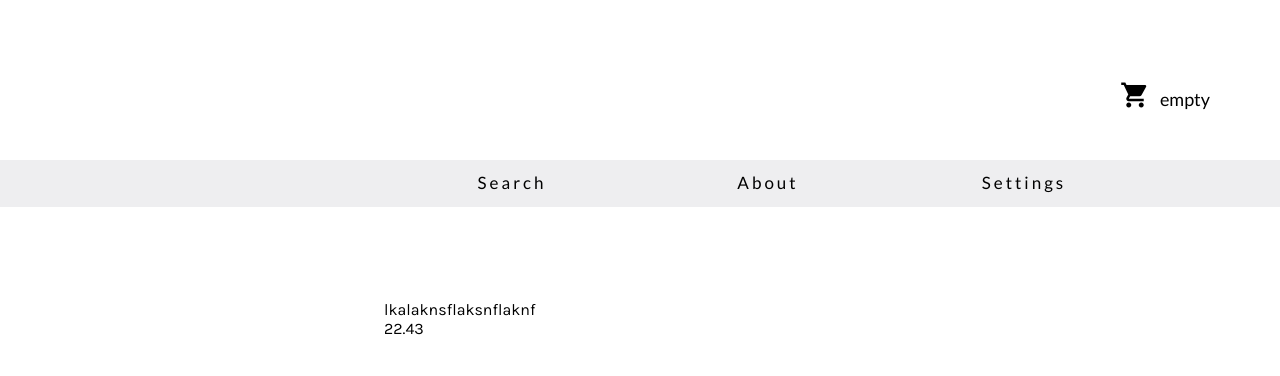
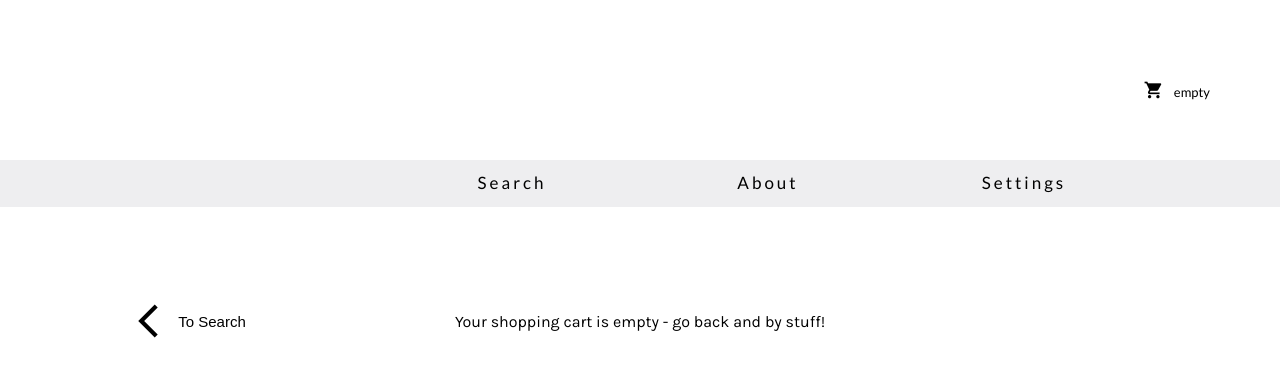
Before and after one commit to cookiesburg/closet-front, a React (Create React App) app: page /shopping-cart in a window 1280 px wide. Shown: the top 376 px of the page. Built offline with nearby package versions, Linux system fonts and the light colour scheme.

Commit message:
style CartBoxContainer and add back button

```diff
--- a/src/cart/CartContainer.js
+++ b/src/cart/CartContainer.js
@@ -1,18 +1,31 @@
 import React, {Component} from 'react';
 import styled from 'styled-components';
+import CartItemBox from './CartItemBox';
+import { connect } from 'react-redux';
+import { bindActionCreators } from 'redux';
+import { Link } from 'react-router-dom';
 
 class CartContainer extends Component {
   render() {
     return(
       <Wrapper>
-        <div className='left'></div>
-        <div className-='center'>
-          <div className='item-desc'>
-            lkalaknsflaksnflaknf
-          </div>
-          <div className='price'>
-            22.43
-          </div>
+        <div className='left'>
+          <Link to='/'>
+            <button>
+              <i class="material-icons">arrow_back_ios</i> To Search
+            </button>
+          </Link>
+        </div>
+        <div className='center'>
+
+        {
+          this.props.isEmpty ?
+          'Your shopping cart is empty - go back and by stuff!' :
+          this.props.cartList.map(item => <CartItemBox key={item.id} item={item} />)
+
+        }
+
+
         </div>
         <div className='right'></div>
       </Wrapper>
@@ -20,7 +33,17 @@ class CartContainer extends Component {
   }
 }
 
-export default CartContainer;
+const mapStateToProps = state => ({
+  isEmpty: state.cart.isEmpty,
+  cartList: state.cart.cartList,
+});
+
+const mapDispatchToProps = dispatch => bindActionCreators({
+}, dispatch);
+
+export default connect(mapStateToProps, mapDispatchToProps)(CartContainer);
+
+// export default CartContainer;
 
 const Wrapper = styled.div`
   display: grid;
@@ -30,5 +53,26 @@ const Wrapper = styled.div`
   .center {
     display: flex;
     flex-direction: column;
+    justify-content: center;
+    align-items: center;
+  }
+  .left{
+    display: flex;
+    justify-content: center;
+    button{
+      background: white;
+      border: none;
+      font-size: 15px;
+      display: flex;
+      align-items: center;
+
+      :hover{
+        cursor:pointer;
+      }
+    }
+  }
+
+  i {
+    font-size: 40px;
   }
 `;
--- a/src/cart/CartIcon.js
+++ b/src/cart/CartIcon.js
@@ -40,12 +40,12 @@ const Cart = styled.div`
   right: 60px;
   z-index: 3;
   padding: 10px;
-  font-size: 18px;
+  font-size: 13px;
   display: flex;
   align-items: flex-end;
 
   i {
-    font-size: 30px;
+    font-size: 20px;
     padding-right: 10px;
   }
 `;
--- /dev/null
+++ b/src/cart/CartItemBox.js
@@ -0,0 +1,77 @@
+import React, { Component } from 'react';
+import styled from 'styled-components';
+import { connect } from 'react-redux';
+import { bindActionCreators } from 'redux';
+import { removeItem } from '../cart/actions';
+
+class CartItemBox extends Component {
+  deleteItem = (e) => {
+    e.preventDefault();
+    const item = this.props.item;
+    console.log(item, 'submit');
+    this.props.removeItem(item);
+  };
+
+  render() {
+    return(
+      <Container>
+        <div className='top'>
+          <div className='item-title'>{this.props.item.brand.name} Model Name and Size (M)</div>
+          <button onClick={ (e) => {this.deleteItem(e)}}>
+            <i class="material-icons">close</i>
+          </button>
+        </div>
+        <div className='item-desc'>{this.props.item.desc}</div>
+        <div className='price'>
+          {this.props.item.price}.00
+        </div>
+      </Container>
+    );
+  }
+}
+
+const mapStateToProps = state => ({
+});
+
+const mapDispatchToProps = dispatch => bindActionCreators({
+  removeItem,
+}, dispatch);
+
+export default connect(mapStateToProps, mapDispatchToProps)(CartItemBox);
+
+const Container = styled.div`
+  color: black;
+  padding: 10px;
+  border-bottom: 2px solid var(--gray);
+
+  .top{
+    display:flex;
+    justify-content: space-between;
+    align-items: center;
+  }
+  .item-title{
+    font-weight: bold;
+    margin-bottom: 15px;
+  }
+  .item-desc{
+    padding-right: 20%;
+  }
+  .price{
+    padding-top: 5px;
+    width: 100%;
+    justify-content: right;
+    font-size: 16px;
+    padding-left: 80%;
+  }
+  button{
+    background: white;
+    border: none;
+    i{
+      font-size: 15px;
+    }
+    :hover{
+      cursor:pointer;
+    }
+  }
+
+`;
--- a/src/shirts/ShirtDisplay.js
+++ b/src/shirts/ShirtDisplay.js
@@ -11,7 +11,8 @@ class ShirtDisplay extends Component {
   submitItem = (e) => {
     e.preventDefault();
     const item = this.props.shirt;
-    this.props.addItem(this.item);
+    console.log(item, 'submit');
+    this.props.addItem(item);
   };
 
   render() {
--- a/src/shirts/ShirtTile.js
+++ b/src/shirts/ShirtTile.js
@@ -95,7 +95,7 @@ const TileContainer = styled.div`
       color: white;
     }
     img {
-      width: auto;
+      width: 100%;
       max-height: 415px;
       opacity: .9;
     }
```
